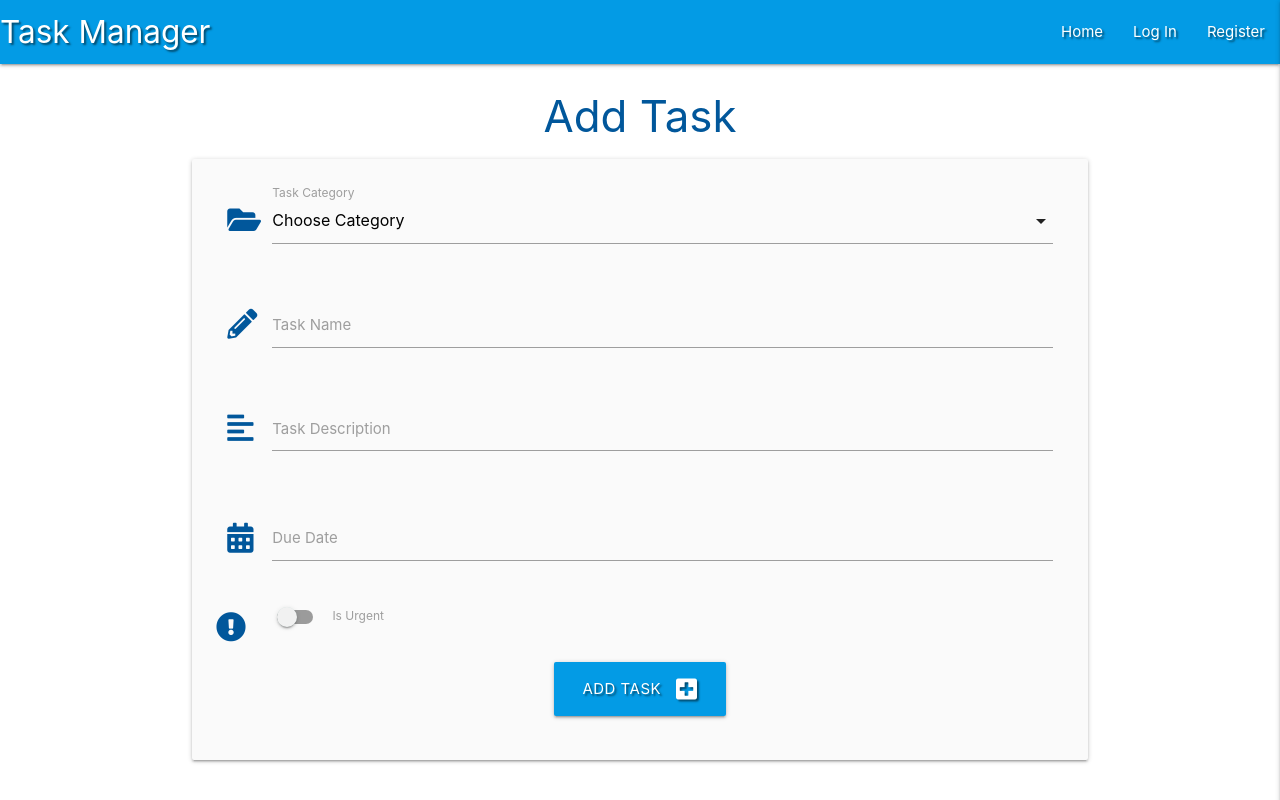
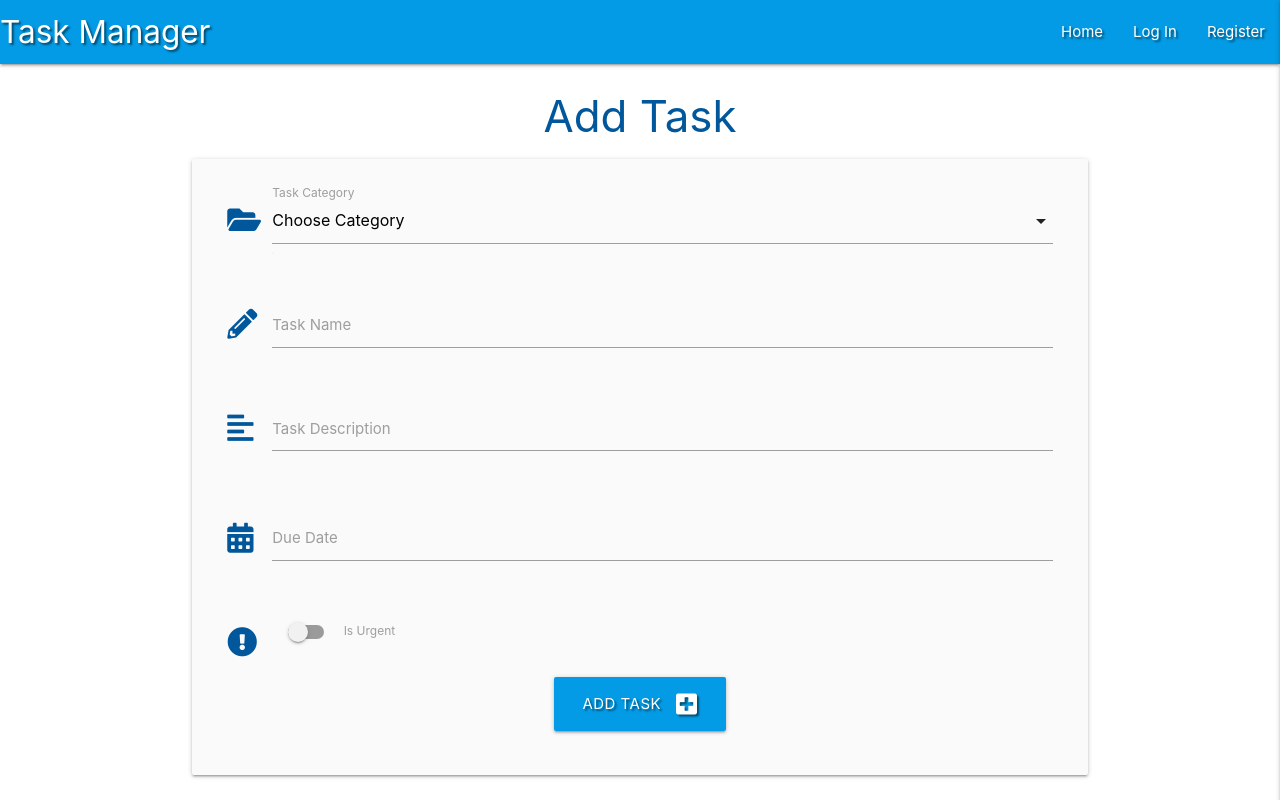
Before and after one commit to RyanLovell89/tasks_manager, a Flask app: page /add_task in a window 1280 px wide. Run offline with Flask 2, Linux system fonts and the light colour scheme; data that the repository does not hold is empty; some libraries are stand-ins or nearby versions.

Commit message:
added Materialize select vaildiation

```diff
--- a/app.py
+++ b/app.py
@@ -46,6 +46,7 @@ def register():
         session["user"] = request.form.get("username").lower()
         flash("Registration Successful!")
         return redirect(url_for("profile", username=session["user"]))
+
     return render_template("register.html")
 
 
@@ -92,7 +93,7 @@ def profile(username):
 
 @app.route("/logout")
 def logout():
-    # remove user from session cookies
+    # remove user from session cookie
     flash("You have been logged out")
     session.pop("user")
     return redirect(url_for("login"))
@@ -100,7 +101,7 @@ def logout():
 
 @app.route("/add_task", methods=["GET", "POST"])
 def add_task():
-    if request.method == 'POST':
+    if request.method == "POST":
         is_urgent = "on" if request.form.get("is_urgent") else "off"
         task = {
             "category_name": request.form.get("category_name"),
@@ -111,7 +112,7 @@ def add_task():
             "created_by": session["user"]
         }
         mongo.db.tasks.insert_one(task)
-        flash("Task Succesfully Added")
+        flash("Task Successfully Added")
         return redirect(url_for("get_tasks"))
 
     categories = mongo.db.categories.find().sort("category_name", 1)
--- a/static/js/script.js
+++ b/static/js/script.js
@@ -11,4 +11,32 @@ $(document).ready(function(){
             done: "Select"
         }
     });
-  });
+
+    validateMaterializeSelect();
+    function validateMaterializeSelect() {
+        let classValid = { "border-bottom": "1px solid #4caf50", "box-shadow": "0 1px 0 0 #4caf50" };
+        let classInvalid = { "border-bottom": "1px solid #f44336", "box-shadow": "0 1px 0 0 #f44336" };
+        if ($("select.validate").prop("required")) {
+            $("select.validate").css({ "display": "block", "height": "0", "padding": "0", "width": "0", "position": "absolute" });
+        }
+        $(".select-wrapper input.select-dropdown").on("focusin", function () {
+            $(this).parent(".select-wrapper").on("change", function () {
+                if ($(this).children("ul").children("li.selected:not(.disabled)").on("click", function () { })) {
+                    $(this).children("input").css(classValid);
+                }
+            });
+        }).on("click", function () {
+            if ($(this).parent(".select-wrapper").children("ul").children("li.selected:not(.disabled)").css("background-color") === "rgba(0, 0, 0, 0.03)") {
+                $(this).parent(".select-wrapper").children("input").css(classValid);
+            } else {
+                $(".select-wrapper input.select-dropdown").on("focusout", function () {
+                    if ($(this).parent(".select-wrapper").children("select").prop("required")) {
+                        if ($(this).css("border-bottom") != "1px solid rgb(76, 175, 80)") {
+                            $(this).parent(".select-wrapper").children("input").css(classInvalid);
+                        }
+                    }
+                });
+            }
+        });
+    }
+});
--- a/templates/add_task.html
+++ b/templates/add_task.html
@@ -4,17 +4,24 @@
 
 <div class="row card-panel grey lighten-5">
   <form class="col s12" method="POST" action="{{ url_for('add_task') }}">
-    <!-- task selection -->
+    <!-- category selection -->
     <div class="row">
       <div class="input-field col s12">
         <i class="fas fa-folder-open prefix light-blue-text text-darken-4"></i>
-        <select id="category_name" name="category_name" class="validate required">
+        <select
+          id="category_name"
+          name="category_name"
+          class="validate"
+          required
+        >
           <option value="" disabled selected>Choose Category</option>
           {% for category in categories %}
-            <option value="{{ category.category_name }}">{{ category.category_name }}</option>
+          <option value="{{ category.category_name }}">
+            {{ category.category_name }}
+          </option>
           {% endfor %}
         </select>
-        <label>Task Category</label>
+        <label for="category_name">Task Category</label>
       </div>
     </div>
     <!-- task name -->
@@ -59,12 +66,12 @@
           class="datepicker validate"
           required
         />
-        <label for="task_name">Due Date</label>
+        <label for="due_date">Due Date</label>
       </div>
     </div>
     <!-- is urgent toggle -->
     <div class="row">
-      <div class="input-field col-s12">
+      <div class="input-field col s12">
         <div class="switch">
           <i
             class="fas fa-exclamation-circle prefix light-blue-text text-darken-4"
```
Lines whose indentation alone changed are shown as unchanged.
